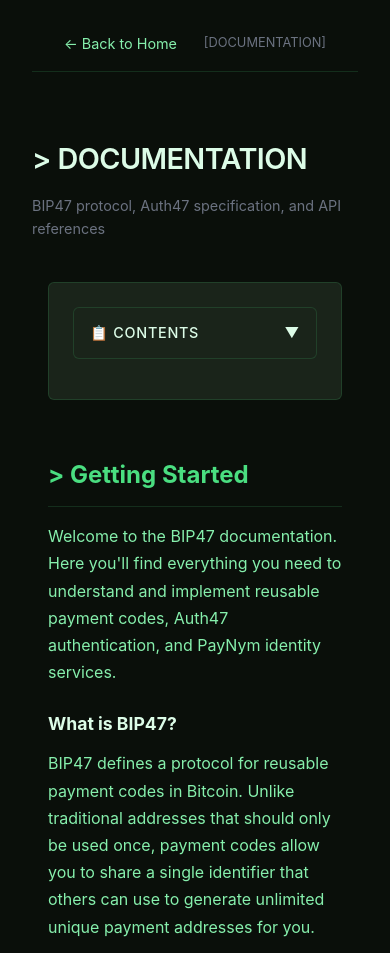
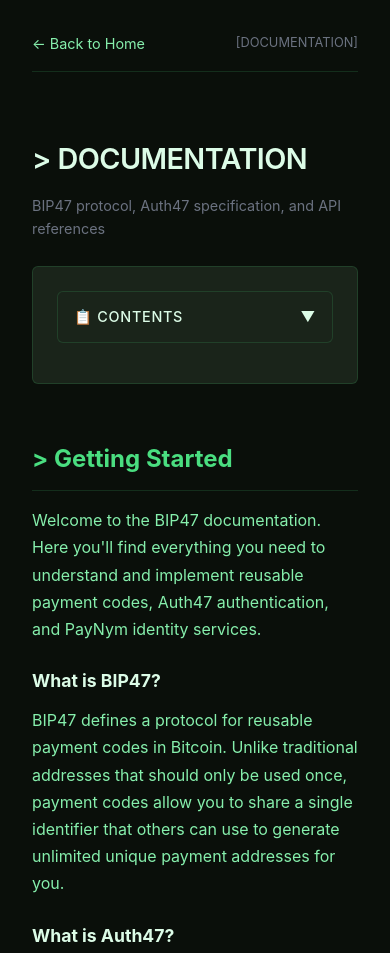
Before and after one commit to linkinparkrulz/bip47-website-2, a website: page public/docs.html in a window 390 px wide. Shown: the top 953 px of the page. Drawn offline with Linux system fonts and the light colour scheme.

Commit message:
Fix mobile overflow in Paynym Explorer and docs page consistency
- Add mobile media query for Paynym Explorer result header
- Stack avatar and info vertically on screens < 500px
- Reduce avatar size on mobile (100px -> 80px)
- Fix docs page to use standard 900px container width
- Remove custom nav-bar styling from docs page

```diff
--- a/public/docs.html
+++ b/public/docs.html
@@ -11,16 +11,11 @@
             display: grid;
             grid-template-columns: 250px 1fr;
             gap: var(--space-xl);
-            max-width: 1200px;
-            margin: 0 auto;
-            padding: var(--space-xl);
         }
 
         @media (max-width: 900px) {
             .docs-container {
                 grid-template-columns: 1fr;
-                max-width: none;
-                padding: var(--space-md);
             }
             .sidebar {
                 position: static;
@@ -333,31 +328,6 @@
         .warning-box p {
             margin: 0;
             font-size: 0.85rem;
-        }
-
-        .nav-bar {
-            display: flex;
-            justify-content: space-between;
-            align-items: center;
-            margin-bottom: var(--space-xl);
-            padding-bottom: var(--space-md);
-            border-bottom: 1px solid var(--border-subtle);
-            max-width: 1200px;
-            margin-left: auto;
-            margin-right: auto;
-            padding-left: var(--space-xl);
-            padding-right: var(--space-xl);
-        }
-
-        .back-link {
-            color: var(--text-secondary);
-            text-decoration: none;
-            font-size: 0.9rem;
-            transition: color var(--transition-fast);
-        }
-
-        .back-link:hover {
-            color: var(--accent-primary);
         }
 
         .section-intro {
```
Also changed, not shown: public/paynym.html (+22 -0 lines).
